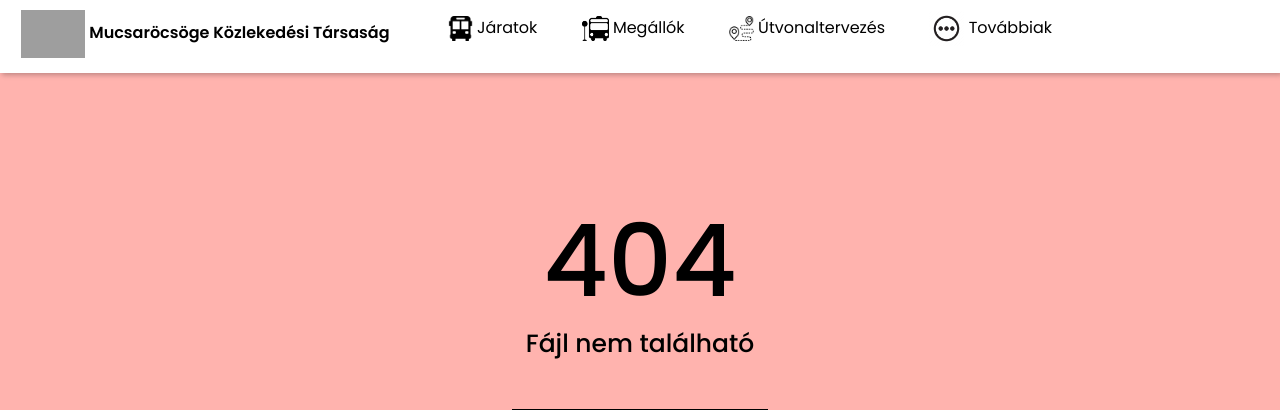
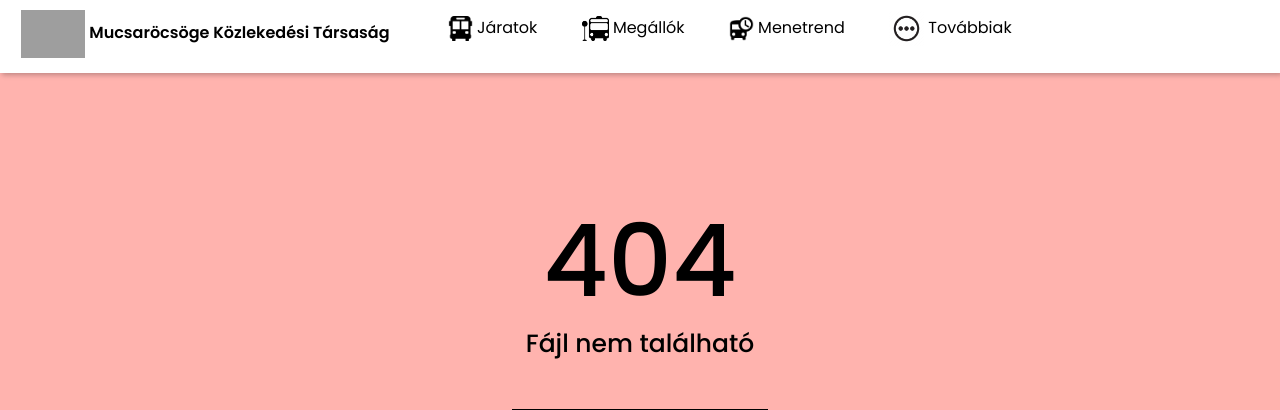
Before and after one commit to mbence01/public-transport, a PHP site: page / in a window 1280 px wide. Shown: the top 410 px of the page. Run offline with PHP 8.4, Linux system fonts and the light colour scheme; the visitor is signed in with stand-in values (Sample User, id 1); data that the repository does not hold is empty; grey boxes are pictures that could not be loaded.

Commit message:
removed útvonalterv from menu

```diff
--- a/sites/menu.php
+++ b/sites/menu.php
@@ -22,16 +22,13 @@
                             <a href="index.php?page=megallo" class="d-md-inline-block d-block"><img src="/img/busstop.png" width="27"> Megállók</a>
                         </li>
                         <li>
-                            <a href="#" class="d-md-inline-block d-block"><img src="/img/route.png" width="25"> Útvonaltervezés</a>
+                            <a href="#" class="d-md-inline-block d-block"><img src="/img/schedule.png" width="25"> Menetrend</a>
                         </li>
 
                         <li id="last-li" class="d-none d-md-inline-block">
                             <a href="#" class="d-md-inline-block d-block"><img src="/img/other.png" width="35"> Továbbiak</a>
 
                             <ul id="child-ul">
-                                <li>
-                                    <a href="#" class="d-md-inline-block d-block"><img src="/img/schedule.png" width="25"> Menetrend</a>
-                                </li>
                                 <li>
                                     <a href="index.php?page=jegy" class="d-md-inline-block d-block"><img src="/img/ticket.png" width="25"> Jegyvásárlás</a>
                                 </li>
@@ -55,9 +52,6 @@
                             </ul>
                         </li>
 
-                        <li class="d-block d-md-none">
-                            <a href="#" class="d-md-inline-block d-block"><img src="/img/schedule.png" width="25"> Menetrend</a>
-                        </li>
                         <li class="d-block d-md-none">
                             <a href="index.php?page=jegy" class="d-md-inline-block d-block"><img src="/img/ticket.png" width="25"> Jegyvásárlás</a>
                         </li>
```
